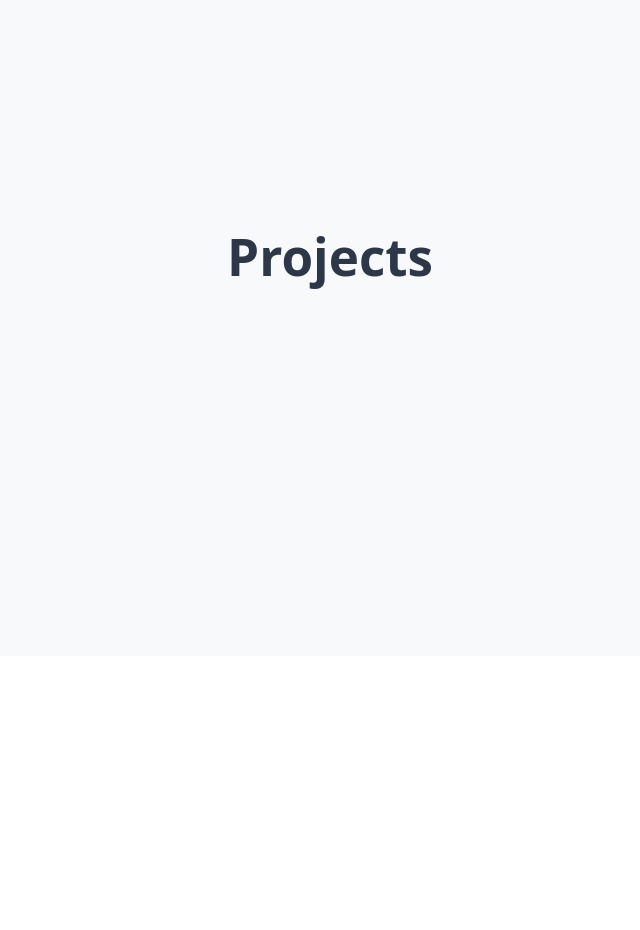
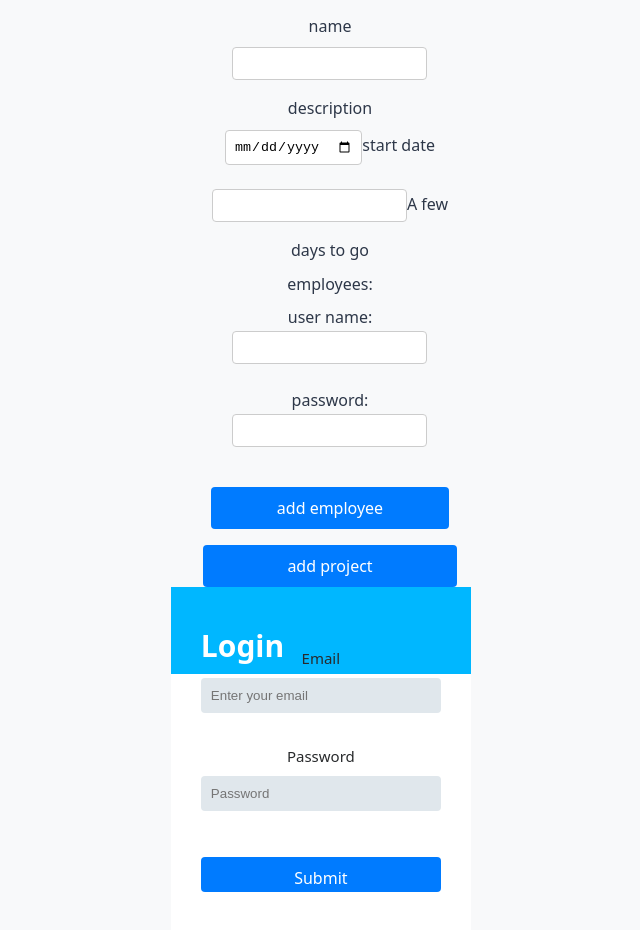
Before and after one commit to tamar0583235240/ProjectReactNode, a React (Vite) app in the folder Fronted/: page /Projects in a window 1280 px wide. Shown: the part 144-1074 px from the top of the page, without its empty margins (310-950 px from the left). Before the commit the page ends 800 px from the top, so only its background shows below. Built offline with nearby package versions, Linux system fonts and the light colour scheme.

Commit message:
Start of sigh up form design and schemas

```diff
--- a/Fronted/src/App.tsx
+++ b/Fronted/src/App.tsx
@@ -2,13 +2,16 @@ import { useState } from 'react'
 import reactLogo from './assets/react.svg'
 import viteLogo from '/vite.svg'
 import './App.css'
+import './style/Login.css'
 import { RouterProvider } from 'react-router'
 import router from './app/router'
+import Login from './features/auth/Login'
 
 function App() {
   return (
     <>
       <RouterProvider router={router}/>
+      <Login/>
     </>
   )
 }
--- a/Fronted/src/app/pages/Projects.tsx
+++ b/Fronted/src/app/pages/Projects.tsx
@@ -1,9 +1,10 @@
 import React from 'react'
+import FormAddProject from '../../features/Project/FormAddProject'
 
 const Projects = () => {
   return (
     <div>
-      <h1>Projects</h1>
+     <FormAddProject/>
     </div>
   )
 }
--- a/Fronted/src/features/Auth/Login.tsx
+++ b/Fronted/src/features/Auth/Login.tsx
@@ -1,11 +1,23 @@
 import React from 'react'
 
-const Login = () => {
-  return (
-    <div>
+const Login:React.FC = () => {
 
-    </div>
-  )
+
+    return (
+        <div>
+            <div className="form-container">
+                <p>Login</p>
+                <form className="form">
+                    <label>Email</label>
+                    <input type="text" className="input" placeholder="Enter your email" />
+                    <label>Password</label>
+                    <input type="password" className="input" placeholder="Password" />
+                    <button type="submit">Submit</button>
+                </form>
+            </div>
+
+        </div>
+    )
 }
 
 export default Login
--- a/Fronted/src/features/Project/FormAddProject.tsx
+++ b/Fronted/src/features/Project/FormAddProject.tsx
@@ -2,7 +2,7 @@ import React, { useState } from 'react';
 import { useForm, SubmitHandler, useFieldArray } from 'react-hook-form';
 import { zodResolver } from '@hookform/resolvers/zod';
 import { ProjectData, SchemaAddProject } from '../../schemas/SchemaAddProject';
-import '../style/FormAddProject.css';
+import '../../style/FormAddProject.css';
 
 const FormAddProject: React.FC = () => {
   const { register, handleSubmit, control, formState: { errors }, reset } = useForm<ProjectData>({
--- /dev/null
+++ b/Fronted/src/style/Login.css
@@ -0,0 +1,54 @@
+/* From Uiverse.io by omar-alghaish */
+.form-container {
+    width: 300px;
+    background: linear-gradient(180deg,rgb(0, 183, 255) 25%,rgb(255, 255, 255) 20%);
+    height: 350px;
+    display: flex;
+    flex-direction: column;
+    justify-content: center;
+    align-items: center;
+    position: relative;
+  }
+
+  .form {
+    width: 80%;
+    display: flex;
+    flex-direction: column;
+    margin-top: 40px;
+  }
+
+  .form-container p {
+    position: absolute;
+    top: 10%;
+    left: 10%;
+    font-size: 30px;
+    font-weight: 900;
+    color: rgb(255, 255, 255);
+  }
+
+  .form-container label {
+    color: rgb(40, 42, 44);
+    margin-top: 15px;
+    margin-bottom: 5px;
+    font-size: 15px;
+  }
+
+  .form-container .input {
+    padding: 10px;
+    height: 35px;
+    border: none;
+    background-color: rgb(224, 231, 236);
+  }
+
+  .form-container .input:focus {
+    outline: none;
+  }
+
+  .form-container button {
+    border: none;
+    height: 35px;
+    margin-top: 30px;
+    background-color: rgb(0, 183, 255);
+    color: white;
+    font-size: 16px;
+  }
--- a/package.json
+++ b/package.json
@@ -1,5 +1,9 @@
 {
   "dependencies": {
     "lucide-react": "^0.501.0"
+  },
+  "devDependencies": {
+    "@types/react": "^19.1.2",
+    "typescript": "^5.8.3"
   }
 }
```
Also changed, not shown: Fronted/src/features/Auth/SchemaLogin.ts (added, +43 -0 lines), 1 other file (tests, documents, lock files or other folders).
